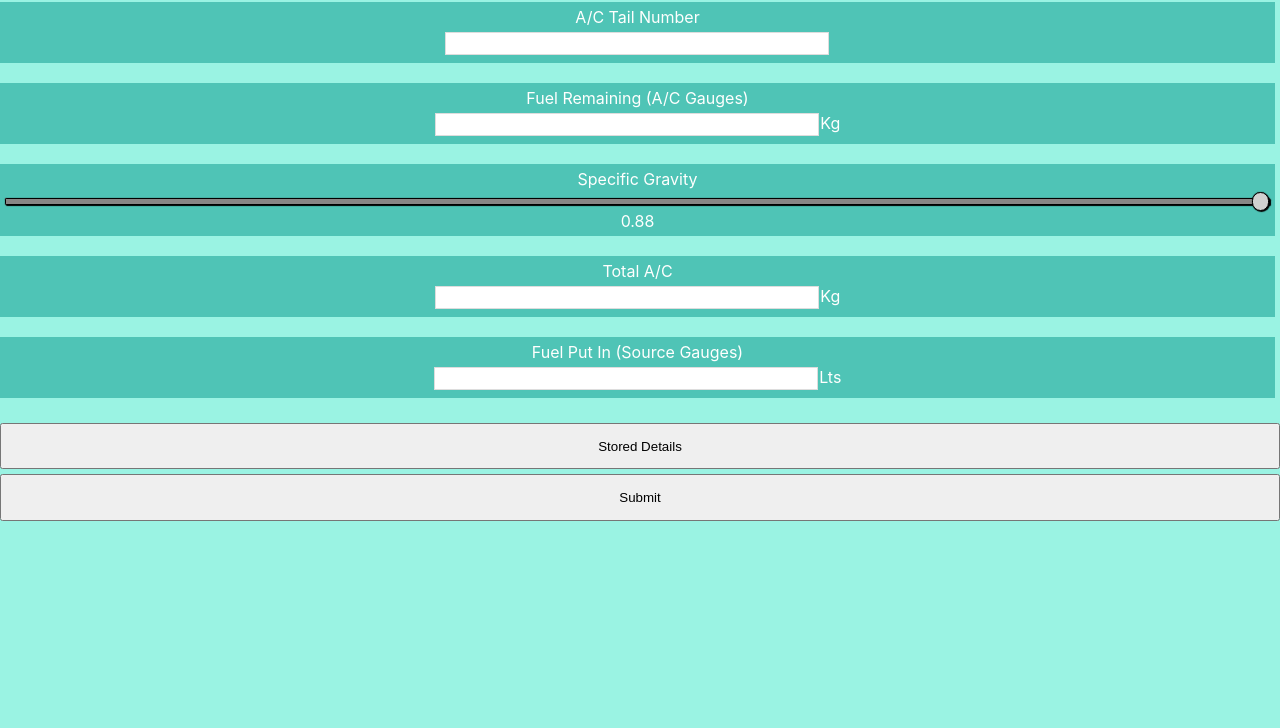
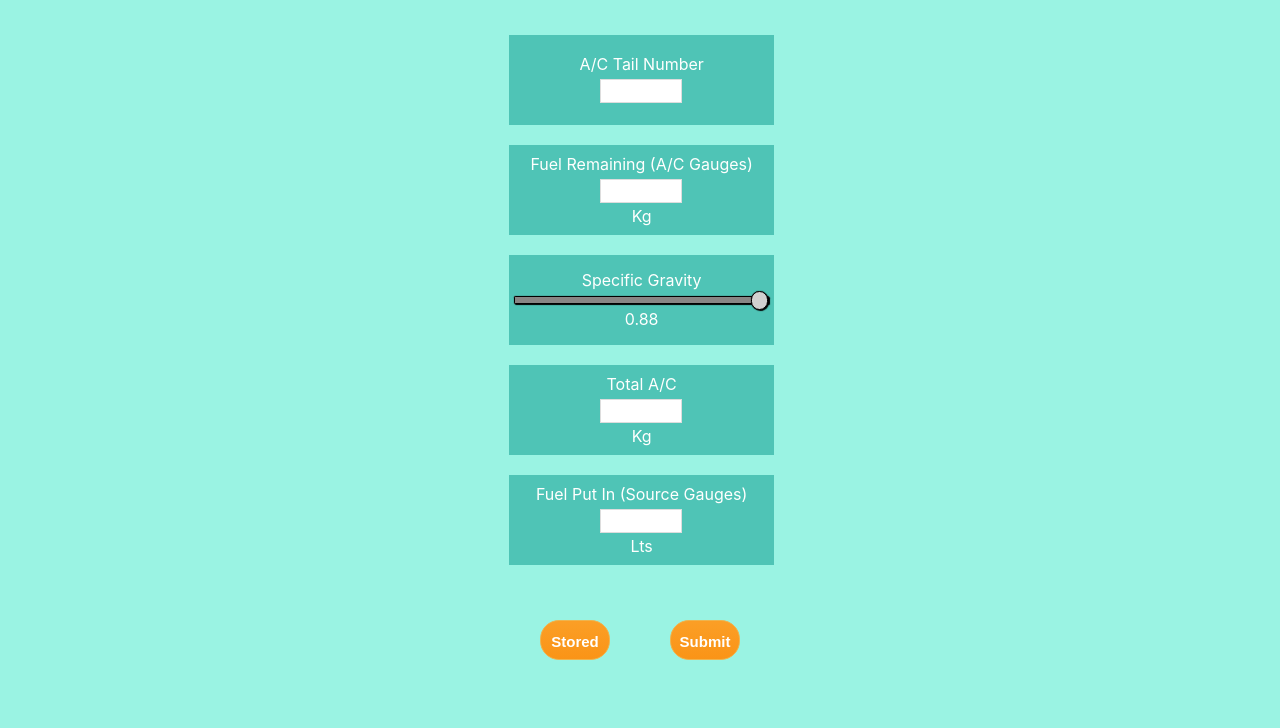
Before and after one commit to kasworld-aero/fuel-clc, a React app in the folder fuel-calculator/: page / in a window 1280 px wide. Shown: the part 72-800 px from the top of the page. Built offline with nearby package versions, Linux system fonts and the light colour scheme.

Commit message:
Styling WIP

```diff
--- a/fuel-calculator/src/components/InputForm/InputForm.css
+++ b/fuel-calculator/src/components/InputForm/InputForm.css
@@ -223,19 +223,33 @@ textarea:focus {
 }
 
 .input-cont {
+  display: grid;
+  justify-items: center;
   width: auto;
   height: 100vh;
   display: grid;
-  grid-template-rows: repeat(8, 1fr);
+  grid-template-rows: repeat(12, 1fr);
   grid-row-gap: 5px;
 }
 
 .input-box {
+  display: grid;
+  justify-items: center;
+  align-content: center;
+  position: relative;
+  right: 15px;
   padding: 5px;
-  margin: 0px 5px 20px 0px;
+  margin: 20px 0px 20px 0px;
   background-color: #4fc4b6;
+  height: 10vh;
+  width: 110%;
+
 }
 
 .input-box input {
   text-align: right;
 }
+
+.text-input {
+    height: 1.25em;
+}
--- a/fuel-calculator/src/components/InputForm/InputForm.js
+++ b/fuel-calculator/src/components/InputForm/InputForm.js
@@ -21,11 +21,11 @@ const inputForm = props => {
   };
 
   const tailNumEnterHandler = () => {
-    document.getElementById('remFuel').focus();
+    document.getElementById("remFuel").focus();
   };
 
   const remFuelEnterHandler = () => {
-    document.getElementById('finFuel').focus();
+    document.getElementById("finFuel").focus();
   };
 
   const finFuelEnterHandler = () => {
@@ -45,7 +45,7 @@ const inputForm = props => {
 
   return (
     <div className="input-cont">
-      <h2>Enter Details</h2>
+      <h1>Enter Details</h1>
       <form>
         <div className="input-box">
           <label htmlFor="tail-number">
@@ -56,6 +56,7 @@ const inputForm = props => {
             name="tail-number"
             id="tailNumber"
             type="text"
+            className="text-input"
             value={props.tailNumber}
             onChange={e => props.setTailNumber(e.target.value)}
             onKeyPress={e => handleKeyPress(e, tailNumEnterHandler)}
@@ -74,6 +75,7 @@ const inputForm = props => {
             name="remaining-fuel"
             id="remFuel"
             type="text"
+            className="text-input"
             value={props.remainingFuel}
             onChange={e => props.setRemainingFuel(e.target.value)}
             onKeyPress={e => handleKeyPress(e, remFuelEnterHandler)}
@@ -111,6 +113,7 @@ const inputForm = props => {
             name="final-fuelstate"
             type="text"
             id="finFuel"
+            className="text-input"
             value={props.finalFuelState}
             onChange={e => props.setFinalFuelState(e.target.value)}
             onKeyPress={e => handleKeyPress(e, finFuelEnterHandler)}
@@ -130,6 +133,7 @@ const inputForm = props => {
             name="delivered-fuel"
             type="text"
             id="fuelIn"
+            className="text-input"
             value={props.deliveredFuel}
             onChange={e => props.setDeliveredFuel(e.target.value)}
             onKeyPress={e => handleKeyPress(e, fuelInEnterHandler)}
@@ -137,10 +141,10 @@ const inputForm = props => {
           Lts
         </div>
       </form>
-      <button onClick={props.refuseEmptyStoredAircraftHandler}>
-        Stored Details
-      </button>
-      <button onClick={preventNaNHandler}>Submit</button>
+      <div className="button-cont">
+        <button onClick={props.refuseEmptyStoredAircraftHandler}>Stored</button>
+        <button onClick={preventNaNHandler}>Submit</button>
+      </div>
     </div>
   );
 };
--- a/fuel-calculator/src/containers/App.css
+++ b/fuel-calculator/src/containers/App.css
@@ -9,3 +9,53 @@ ul {
   margin: 0;
   padding: 0;
 }
+
+button {
+	background:-webkit-gradient( linear, left top, left bottom, color-stop(0.05, #fb9e25), color-stop(1, #fa9417) );
+	background:-moz-linear-gradient( center top, #fb9e25 5%, #fa9417 100% );
+	filter:progid:DXImageTransform.Microsoft.gradient(startColorstr='#fb9e25', endColorstr='#fa9417');
+	background-color:#fb9e25;
+	-webkit-border-top-left-radius:19px;
+	-moz-border-radius-topleft:19px;
+	border-top-left-radius:19px;
+	-webkit-border-top-right-radius:19px;
+	-moz-border-radius-topright:19px;
+	border-top-right-radius:19px;
+	-webkit-border-bottom-right-radius:19px;
+	-moz-border-radius-bottomright:19px;
+	border-bottom-right-radius:19px;
+	-webkit-border-bottom-left-radius:19px;
+	-moz-border-radius-bottomleft:19px;
+	border-bottom-left-radius:19px;
+	text-indent:0;
+	border:1px solid #eeb44f;
+	display:inline-block;
+	color:#ffffff;
+	font-family:Arial;
+	font-size:15px;
+	font-weight:bold;
+	font-style:normal;
+	height:40px;
+	line-height:40px;
+	width:70px;
+	text-decoration:none;
+  text-align:center;
+  margin: 2em;
+}
+
+button:hover {
+	background:-webkit-gradient( linear, left top, left bottom, color-stop(0.05, #fa9417), color-stop(1, #fb9e25) );
+	background:-moz-linear-gradient( center top, #fa9417 5%, #fb9e25 100% );
+	filter:progid:DXImageTransform.Microsoft.gradient(startColorstr='#fa9417', endColorstr='#fb9e25');
+	background-color:#fa9417;
+}
+
+button:active {
+	position:relative;
+	top:1px;
+}
+
+.button-cont {
+  display: flex;
+  justify-content: space-between;
+}
```
Also changed, not shown: 1 other file.
